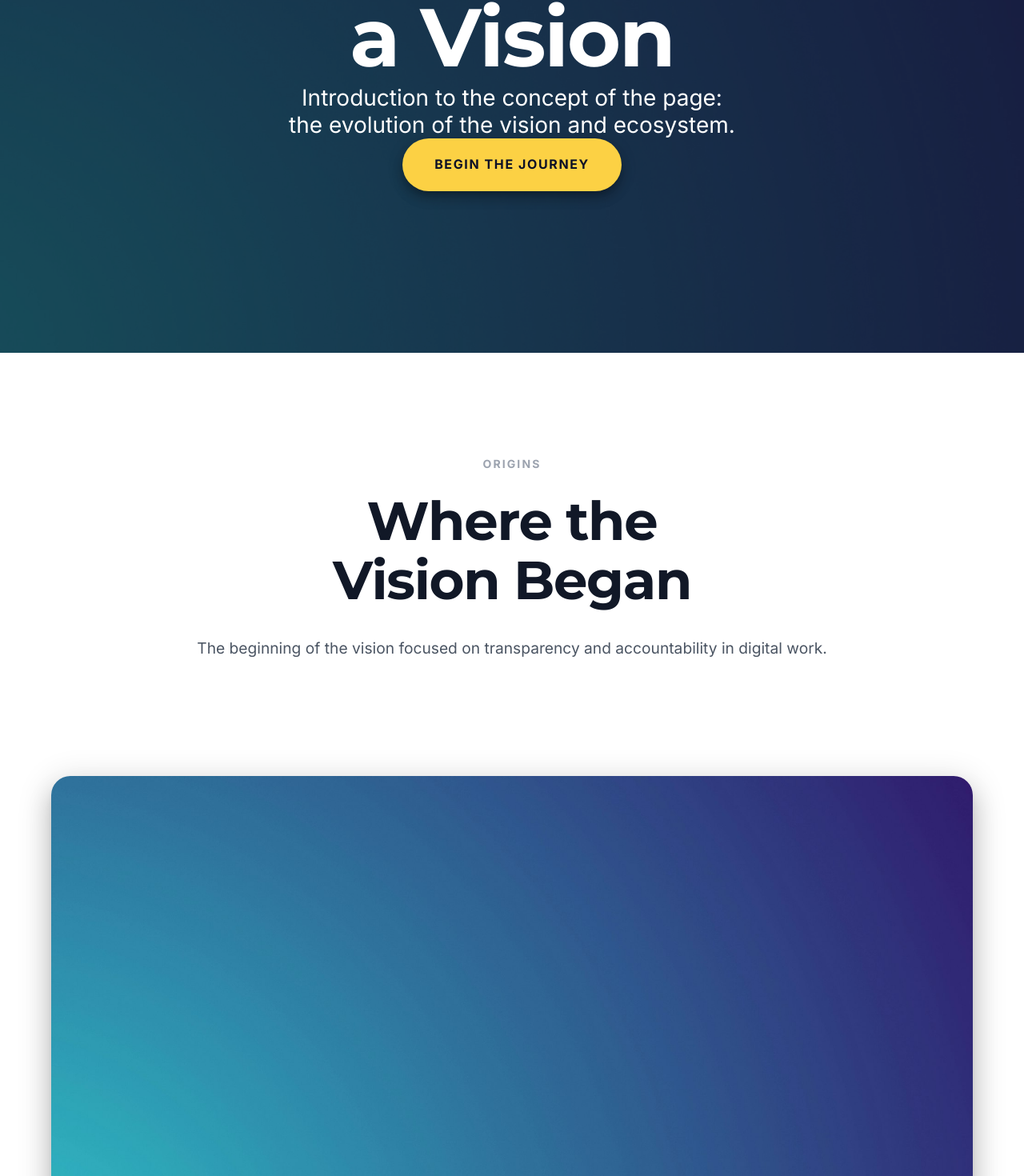
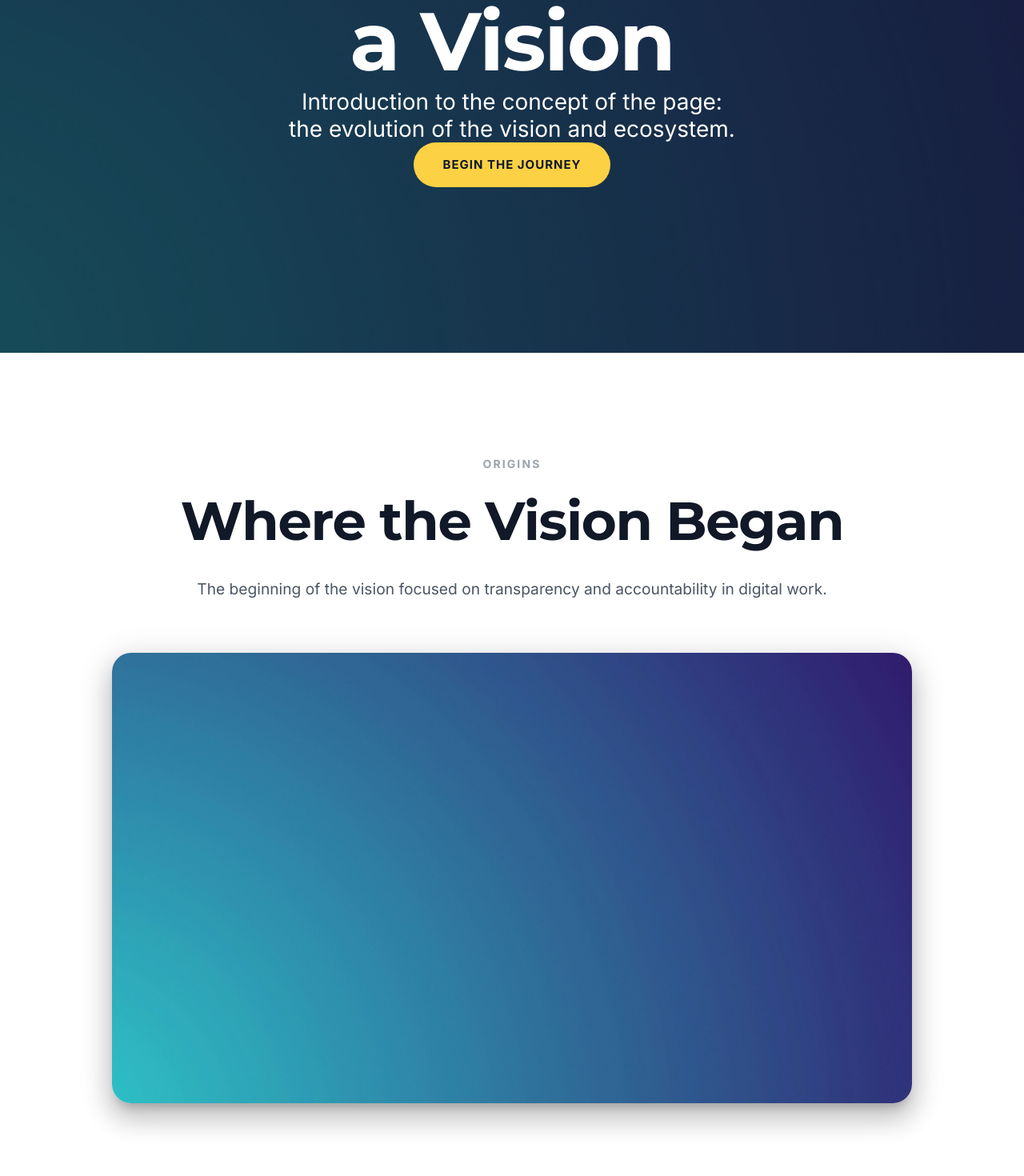
Before and after one commit to natalia-unicoin/tbiz-website, a Next.js app: page / in a window 1280 px wide. Shown: the part 359-1829 px from the top of the page at 80% size. Built offline with nearby package versions, Linux system fonts and the light colour scheme; what @mui/material-nextjs would draw is missing.

Commit message:
feat(ui): implement centered chronological layout with alternating colored backgrounds and yellow buttons

```diff
--- a/src/components/Hero.styles.ts
+++ b/src/components/Hero.styles.ts
@@ -92,26 +92,39 @@ export const useStyles = makeStyles()((theme) => ({
         }
     },
     ctaButton: {
-        backgroundColor: theme.palette.info.main, // #FCD144
-        color: '#0B1026',
+        backgroundColor: '#FCD144',
+        color: '#111827', // Very dark text
+        fontWeight: '700 !important' as any,
+        fontSize: '15px',
+        padding: '16px 36px',
+        borderRadius: '30px',
+        textTransform: 'uppercase',
+        letterSpacing: '1px',
         border: 'none',
-        padding: '16px 32px', // px-8 py-4
-        borderRadius: '9999px', // Pill shape
-        fontSize: '0.875rem', // text-sm
-        fontWeight: 700,
-        letterSpacing: '0.1em', // tracking-widest
-        textTransform: 'uppercase',
         cursor: 'pointer',
-        boxShadow: theme.shadows[10], // shadow-xl approximately
-        transition: 'all 0.3s',
+        transition: 'all 0.3s cubic-bezier(0.16, 1, 0.3, 1)',
+        backdropFilter: 'blur(10px)',
+        position: 'relative',
+        overflow: 'hidden',
+        fontFamily: "'Inter', sans-serif !important",
+        '&::before': {
+            content: '""',
+            position: 'absolute',
+            top: 0,
+            left: '-100%',
+            width: '100%',
+            height: '100%',
+            background: 'linear-gradient(90deg, transparent, rgba(255,255,255,0.4), transparent)',
+            transition: 'left 0.5s ease',
+        },
         '&:hover': {
-            transform: 'scale(1.05)',
-            boxShadow: '0 0 30px rgba(252, 209, 68, 0.4)',
-            backgroundColor: '#e6bd3c',
-        },
-        [theme.breakpoints.up('md')]: {
-            padding: '20px 40px', // px-10 py-5
-            fontSize: '1rem', // text-base
+            backgroundColor: '#EBE563', // Slightly lighter highlight
+            transform: 'translateY(-2px)',
+            boxShadow: '0 8px 25px rgba(252, 209, 68, 0.4)',
+            color: '#000000',
+            '&::before': {
+                left: '100%',
+            }
         }
     },
     watermark: {
--- a/src/components/StorySection.styles.ts
+++ b/src/components/StorySection.styles.ts
@@ -7,78 +7,41 @@ export const useStyles = makeStyles()((theme) => ({
         color: '#0B1026',
         overflow: 'hidden',
     },
-    sectionBlock: {
+    section: {
         display: 'flex',
         alignItems: 'center',
         justifyContent: 'center',
-        minHeight: '100vh', // Long scroll Apple-style
+        minHeight: '80vh',
         padding: theme.spacing(12, 4),
         [theme.breakpoints.up('md')]: {
             padding: theme.spacing(16, 8),
         }
     },
-    bgGrayLight: {
-        backgroundColor: '#F7F9FC', // Alternating background
-    },
-    contentWrapper: {
+    container: {
         display: 'flex',
         flexDirection: 'column',
         alignItems: 'center',
         justifyContent: 'center',
         width: '100%',
-        maxWidth: '1440px',
+        maxWidth: '1000px', // Constrain width for readable text lines
         margin: '0 auto',
         gap: theme.spacing(8),
-        [theme.breakpoints.up('lg')]: {
-            flexDirection: 'row',
-            gap: theme.spacing(12),
-            justifyContent: 'space-between',
-        }
-    },
-    rowNormal: {
-        // Default L-R flow
-    },
-    rowReverse: {
-        [theme.breakpoints.up('lg')]: {
-            flexDirection: 'row-reverse',
-        }
-    },
-    colNormal: {
-        flexDirection: 'column !important' as any,
-        textAlign: 'center',
     },
     textContent: {
-        flex: 1,
-        maxWidth: '800px', // increased from 600px to give centered text more room
         display: 'flex',
         flexDirection: 'column',
-        justifyContent: 'center',
-        alignItems: 'center', // added center alignment explicitly
-        textAlign: 'center', // explicitly Center
-        zIndex: 2,
-        margin: '0 auto', // ensure block is centered
-    },
-    textContentCenter: {
         alignItems: 'center',
         textAlign: 'center',
-        maxWidth: '800px',
+        zIndex: 2,
     },
     visualContent: {
-        flex: 1,
         width: '100%',
         position: 'relative',
         borderRadius: '24px',
         overflow: 'hidden',
-        boxShadow: theme.shadows[20], // Premium shadow
-        aspectRatio: '4/3', // Make images large and standard ratio
-        [theme.breakpoints.up('lg')]: {
-            maxWidth: '55%',
-        }
-    },
-    visualContentWide: {
-        aspectRatio: '16/9',
-        maxWidth: '1200px !important',
-        marginTop: theme.spacing(6),
+        boxShadow: theme.shadows[20],
+        aspectRatio: '16/9', // Universal wide ratio for all timeline blocks
+        maxWidth: '1000px',
     },
     largeImage: {
         width: '100%',
@@ -120,28 +83,37 @@ export const useStyles = makeStyles()((theme) => ({
         fontWeight: 400,
     },
     ctaContainer: {
-        marginTop: theme.spacing(6),
+        marginTop: theme.spacing(5),
         display: 'flex',
+        justifyContent: 'center',
     },
     ctaButton: {
-        backgroundColor: theme.palette.info.main,
-        color: '#0B1026',
-        padding: '16px 40px',
+        display: 'inline-flex',
+        alignItems: 'center',
+        gap: '8px',
+        fontWeight: 700,
+        fontSize: '0.875rem',
+        letterSpacing: '0.05em',
+        textTransform: 'uppercase',
+        color: '#111827', // Dark text as requested
+        backgroundColor: '#FCD144', // Main yellow
+        padding: '16px 36px',
         borderRadius: '40px',
-        fontWeight: 700,
-        fontSize: '1rem',
-        textTransform: 'uppercase',
-        letterSpacing: '0.05em',
         textDecoration: 'none',
-        border: 'none',
+        transition: 'all 0.3s ease',
+        fontFamily: "'Inter', sans-serif !important",
+        boxShadow: '0 4px 14px rgba(252, 209, 68, 0.4)',
         cursor: 'pointer',
-        display: 'inline-block',
-        transition: 'all 0.3s ease',
-        boxShadow: theme.shadows[4],
         '&:hover': {
             transform: 'translateY(-2px)',
-            boxShadow: theme.shadows[8],
-            backgroundColor: '#e6bd3c',
+            boxShadow: '0 6px 20px rgba(252, 209, 68, 0.6)',
+            backgroundColor: '#EBE563' // Slightly lighter hover
+        },
+        '& svg': {
+            transition: 'transform 0.3s ease'
+        },
+        '&:hover svg': {
+            transform: 'translateX(4px)'
         }
     },
 
--- a/src/components/StorySection.tsx
+++ b/src/components/StorySection.tsx
@@ -83,59 +83,36 @@ const StorySection = () => {
     return (
         <div id="story" className={classes.wrapper}>
             {storyBlocks.map((block, index) => {
-                const isBgGray = index % 2 !== 0; // Alternating subtle backgrounds
+                const bgColors = ['#FFFFFF', '#F9F9F9', '#F7F9FC'];
+                const currentBg = bgColors[index % 3];
 
                 return (
-                    <section
-                        key={block.id}
-                        className={cx(
-                            classes.sectionBlock,
-                            isBgGray && classes.bgGrayLight
-                        )}
-                    >
-                        <div className={cx(
-                            classes.contentWrapper,
-                            block.layout === 'split-right' ? classes.rowReverse : classes.rowNormal,
-                            block.layout === 'hero-image' ? classes.colNormal : null
-                        )}>
+                    <section key={block.id} className={classes.section} style={{ backgroundColor: currentBg }}>
+                        <div className={classes.container}>
 
-                            {/* Text Content */}
-                            <div className={cx(
-                                classes.textContent,
-                                block.layout === 'hero-image' && classes.textContentCenter
-                            )}>
+                            {/* Text Content (Always first and centered) */}
                             <motion.div
-                                    initial={{ y: 30 }}
+                                className={classes.textContent}
+                                initial={{ opacity: 0, y: 30 }}
                                 whileInView={{ opacity: 1, y: 0 }}
                                 viewport={{ once: true, margin: "-100px" }}
-                                    transition={{ duration: 0.8, ease: "easeOut" }}
+                                transition={{ duration: 0.8, ease: [0.16, 1, 0.3, 1] }}
                             >
                                 <span className={classes.eyebrow}>
-                                        {block.highlight || block.eyebrow}
+                                    {block.highlight ? (
+                                        <span style={{ color: '#009EE3' }}>{block.highlight}</span>
+                                    ) : block.eyebrow}
                                 </span>
-                                    <h2 className={classes.title}>
-                                        {block.title}
-                                    </h2>
-                                    <p className={classes.description}>
-                                        {block.description}
-                                    </p>
-                                    {block.cta && (
-                                        <div className={classes.ctaContainer}>
-                                            <a href={block.cta.link} target="_blank" rel="noopener noreferrer" className={classes.ctaButton}>
-                                                {block.cta.text}
-                                            </a>
-                                        </div>
-                                    )}
+
+                                <h2 className={classes.title}>{block.title}</h2>
+                                <p className={classes.description}>{block.description}</p>
                             </motion.div>
-                            </div>
 
-                            {/* Visual Content */}
+                            {/* Optional Visual Content */}
+                            {block.image && (
                                 <motion.div
-                                className={cx(
-                                    classes.visualContent,
-                                    block.layout === 'hero-image' && classes.visualContentWide
-                                )}
-                                initial={{ scale: 0.95 }}
+                                    className={classes.visualContent}
+                                    initial={{ scale: 0.95, opacity: 0 }}
                                     whileInView={{ opacity: 1, scale: 1 }}
                                     viewport={{ once: true, margin: "-100px" }}
                                     transition={{ duration: 1, ease: "easeOut" }}
@@ -146,6 +123,26 @@ const StorySection = () => {
                                         className={classes.largeImage}
                                     />
                                 </motion.div>
+                            )}
+
+                            {/* Optional CTA */}
+                            {block.cta && (
+                                <motion.div
+                                    className={classes.ctaContainer}
+                                    initial={{ opacity: 0, y: 20 }}
+                                    whileInView={{ opacity: 1, y: 0 }}
+                                    viewport={{ once: true, margin: "-100px" }}
+                                    transition={{ duration: 0.8, delay: 0.2, ease: [0.16, 1, 0.3, 1] }}
+                                >
+                                    <a href={block.cta.link} target="_blank" rel="noopener noreferrer" className={classes.ctaButton}>
+                                        {block.cta.text}
+                                        <svg width="20" height="20" viewBox="0 0 24 24" fill="none" stroke="currentColor" strokeWidth="2" strokeLinecap="round" strokeLinejoin="round">
+                                            <line x1="5" y1="12" x2="19" y2="12"></line>
+                                            <polyline points="12 5 19 12 12 19"></polyline>
+                                        </svg>
+                                    </a>
+                                </motion.div>
+                            )}
 
                         </div>
                     </section>
```
Lines whose indentation alone changed are shown as unchanged.
